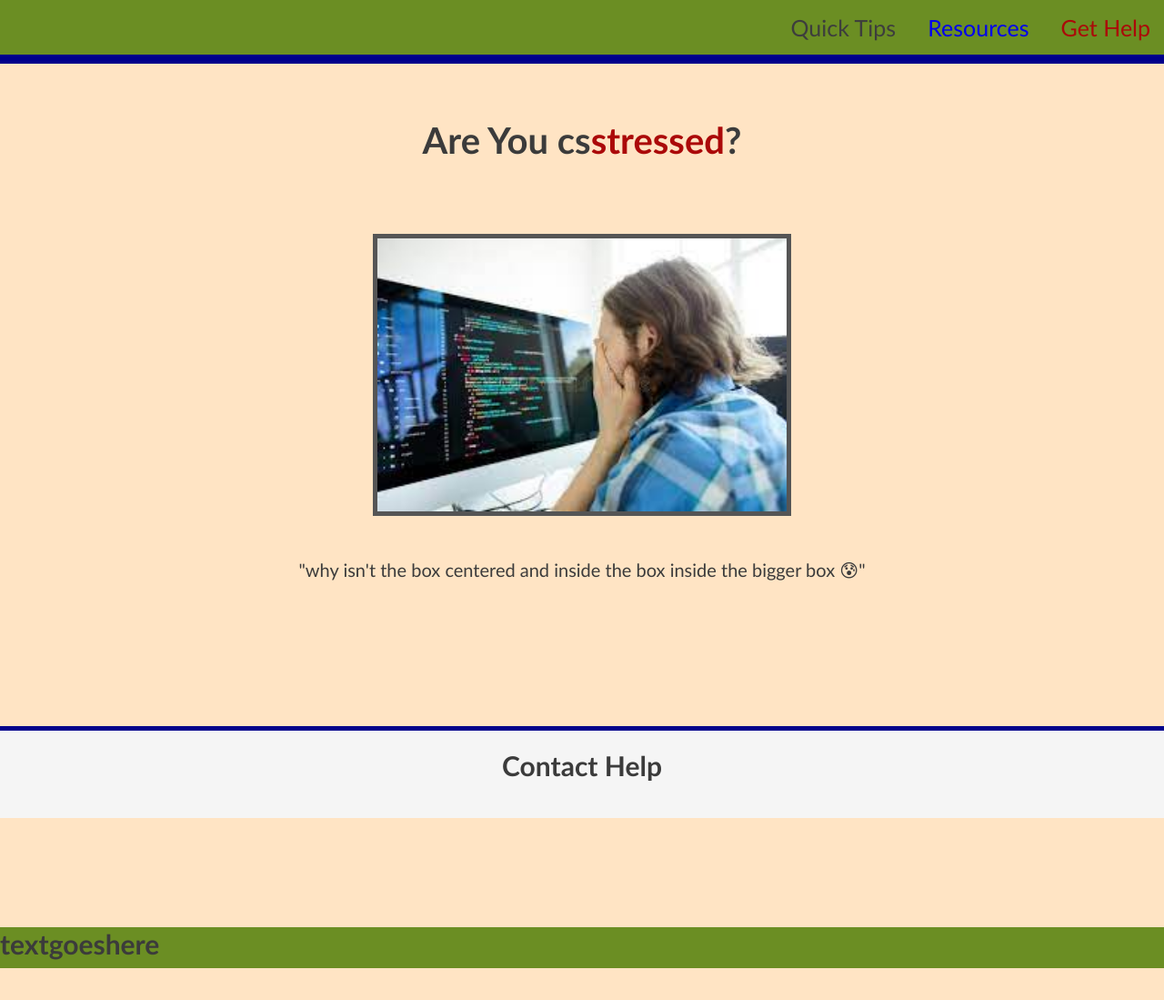
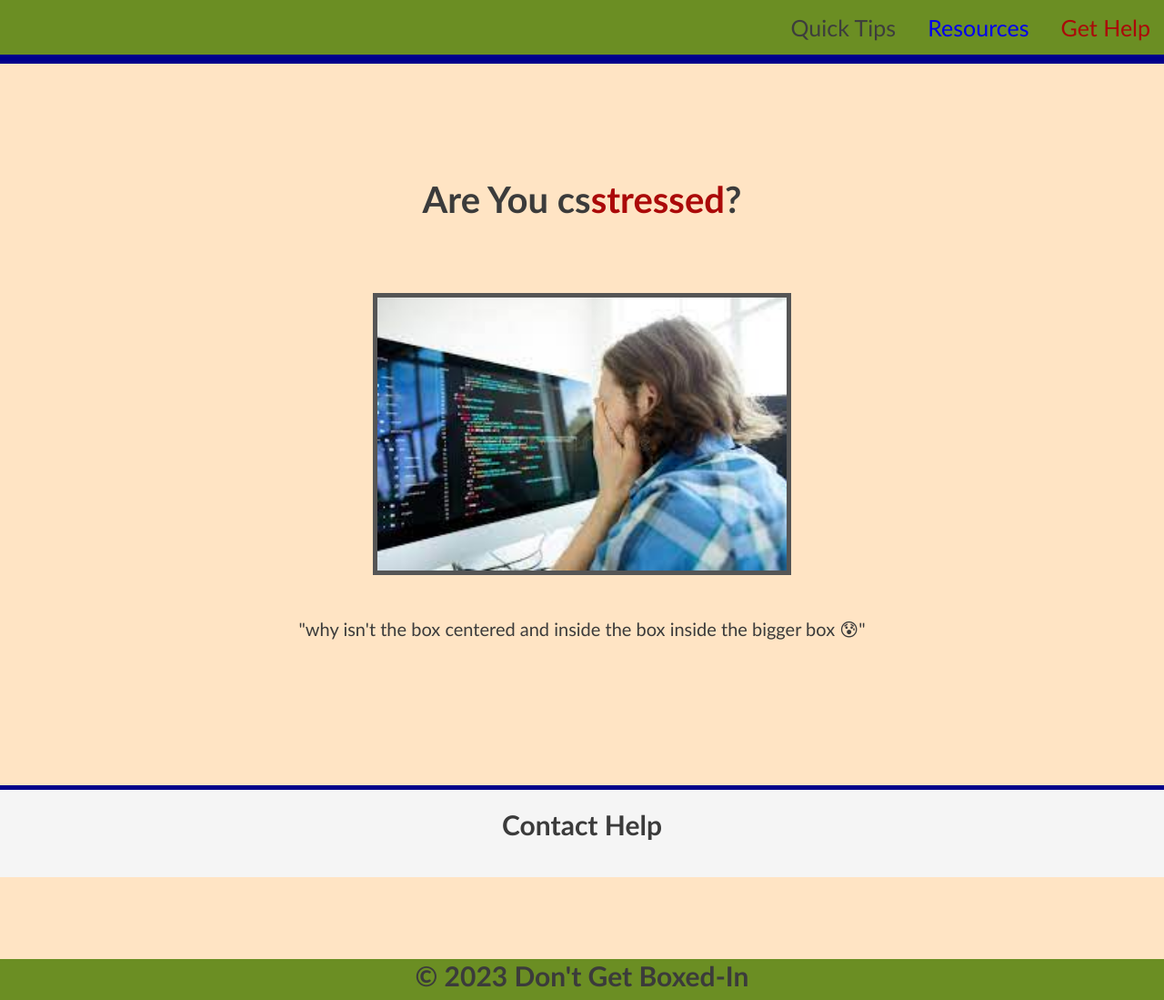
Before and after one commit to js-Quest/dont-stress, a plain HTML site: page index.html in a window 1280 px wide. Shown: the whole page at 91% size. Before the commit the page ends 1019 px from the top, so only its background shows below. Drawn offline with Linux system fonts and the light colour scheme.

Commit message:
changed formatting in css

```diff
--- a/assets/css/style.css
+++ b/assets/css/style.css
@@ -12,12 +12,13 @@ body {
 }
 
 main {
-    padding-top: 130px;
-   padding-bottom: 120px;
+    padding-top: 75px;
+   padding-bottom: 90px;
 }
 
 main h1 {
     padding-bottom: 40px;
+    padding-top: 120px;
 }
 
 header {
@@ -72,7 +73,7 @@ section {
 }
 
 footer{
-    position: fixed;
+    position: absolute;
     margin-bottom: 0;
 }
 
--- a/index.html
+++ b/index.html
@@ -30,6 +30,6 @@
   </main>
 
   <footer>
-    <h2>textgoeshere</h2>
+    <h2 class="text-center">© 2023 Don't Get Boxed-In</h2>
   </footer>
 </body>
```
